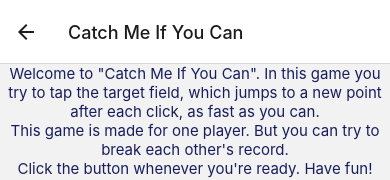
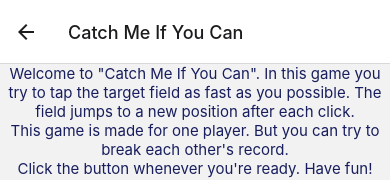
Before and after one commit to sarah-die/GamingApp, a React Native app: screen /CatchMeIfYouCanScreen in a window 390 px wide. Shown: the top 180 px of the page. Built offline with nearby package versions, Linux system fonts and the light colour scheme.

Commit message:
Changed instructions

```diff
--- a/Games/CatchMeIfYouCan/GameInstructions.tsx
+++ b/Games/CatchMeIfYouCan/GameInstructions.tsx
@@ -10,7 +10,7 @@ export const GameInstructions = () => {
     <View>
       <Text style={styles.textStyle}>
         Welcome to "Catch Me If You Can". In this game you try to tap the target
-        field, which jumps to a new point after each click, as fast as you can.
+        field as fast as you possible. The field jumps to a new position after each click.
       </Text>
       <Text style={styles.textStyle}>
         This game is made for one player. But you can try to break each other's
```
